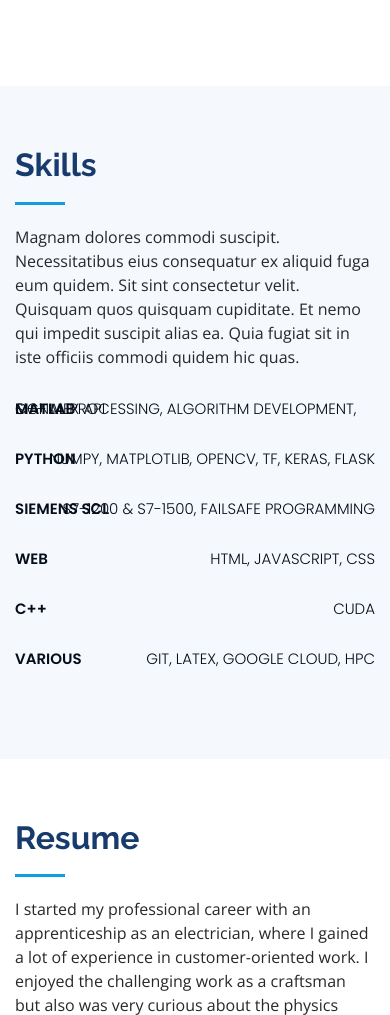
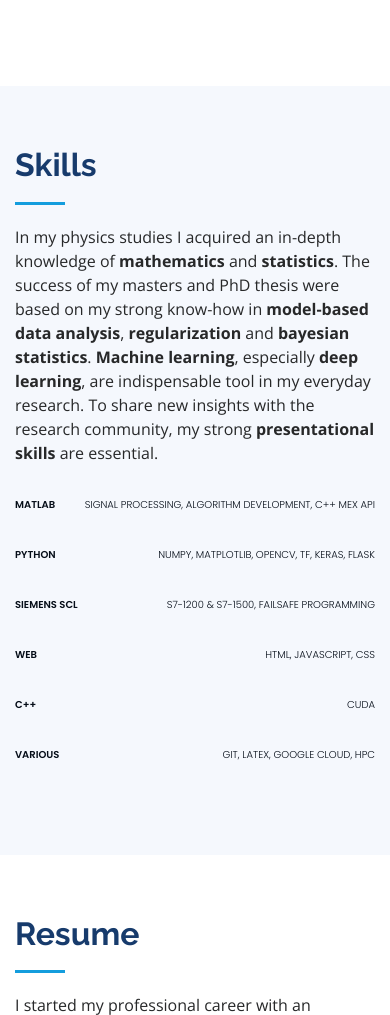
Before and after one commit to PatrickStaehli/portfolio_website, a Flask app: page / in a window 390 px wide. Shown: the part 1783-2798 px from the top of the page. Run offline with Flask 2, Linux system fonts and the light colour scheme; some libraries are stand-ins or nearby versions.

Commit message:
Adds written skillset

```diff
--- a/webapp/static/assets/css/style.css
+++ b/webapp/static/assets/css/style.css
@@ -408,12 +408,18 @@ section {
   font-family: "Poppins", sans-serif;
   color: #050d18;
 }
+@media screen and (max-width: 768px){
+	.skills .progress .skill {
+	  font-size: 10px;
+	}
+}
+
+
 
 .skills .progress .skill .val {
   float: right;
   font-style: normal;
 }
-
 
 .skills .progress .skill .subskill {
   font-weight: 10;
--- a/webapp/templates/index.html
+++ b/webapp/templates/index.html
@@ -178,7 +178,8 @@
 
         <div class="section-title">
           <h2>Skills</h2>
-          <p>Magnam dolores commodi suscipit. Necessitatibus eius consequatur ex aliquid fuga eum quidem. Sit sint consectetur velit. Quisquam quos quisquam cupiditate. Et nemo qui impedit suscipit alias ea. Quia fugiat sit in iste officiis commodi quidem hic quas.</p>
+          <p>In my physics studies I acquired an in-depth knowledge of <b>mathematics</b> and <b>statistics</b>. The success of my masters and PhD thesis were based on my strong
+		  know-how in <b>model-based data analysis</b>, <b>regularization</b> and <b>bayesian statistics</b>. <b>Machine learning</b>, especially <b>deep learning</b>, are indispensable tool in my everyday research. To share new insights with the research community, my strong <b> presentational skills </b> are essential. </p>
         </div>
 
         <div class="row skills-content">
```
Also changed, not shown: webapp/static/assets/img/favicon.png, webapp/static/assets/img/o_favicon.png (added).
